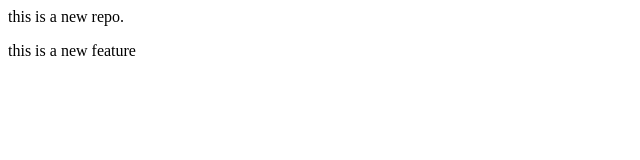
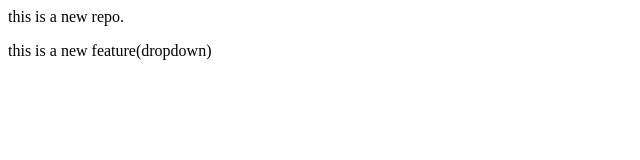
Before and after one commit to far79/local, a plain HTML site: page index.html in a window 1280 px wide. Shown: the full height of the page, 0-640 px from the left. Drawn offline with Linux system fonts and the light colour scheme.

```diff
--- a/index.html
+++ b/index.html
@@ -1,2 +1,2 @@
 <p>this is a new repo.</p>
-<p?>this is a new feature</p>
+<p?>this is a new feature(dropdown)</p>
```
